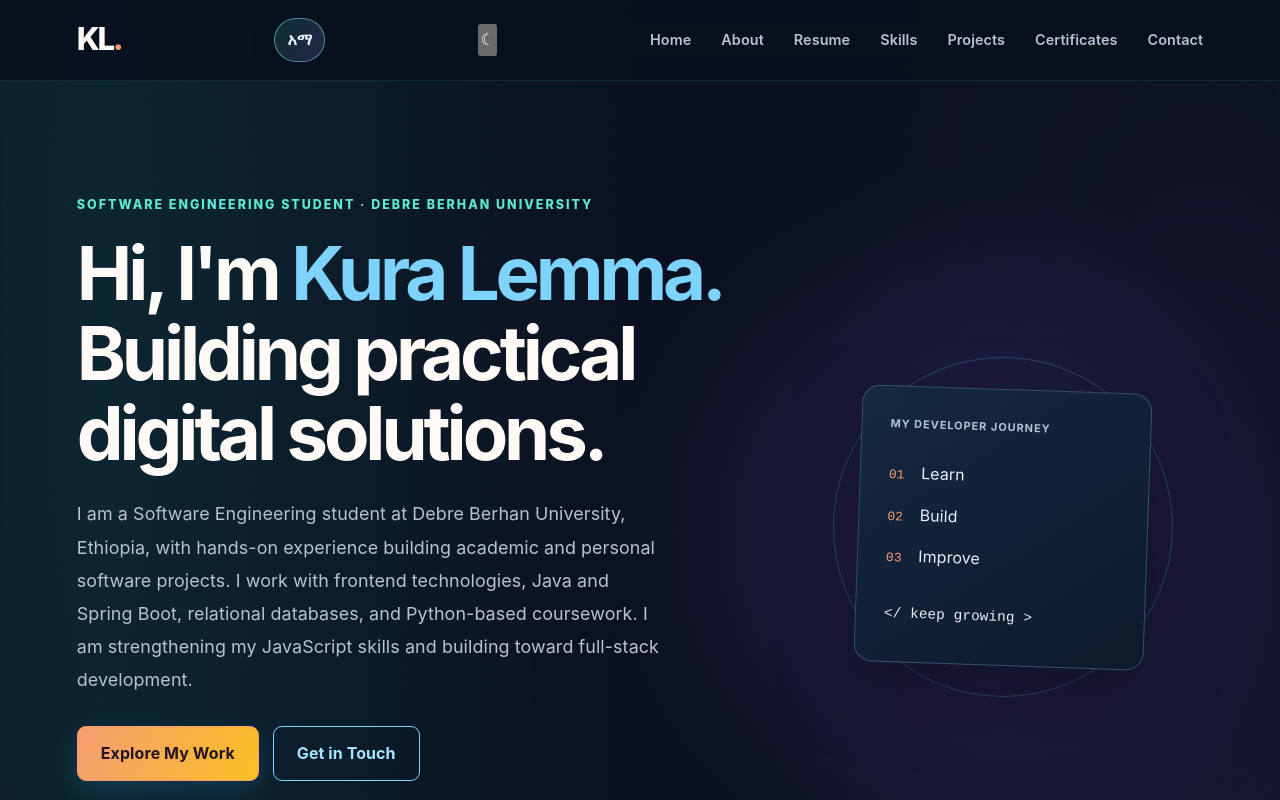
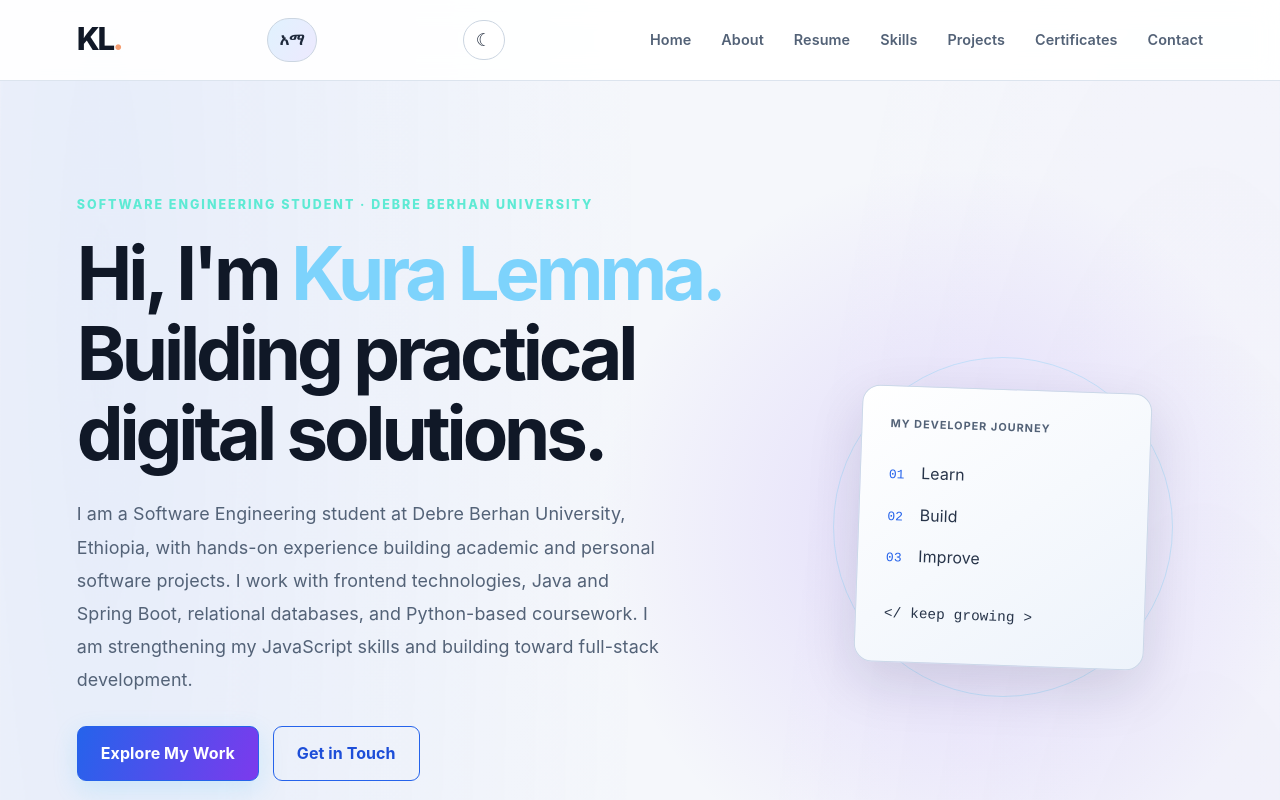
Before and after one commit to kura458/kura-lemma-portfolio, a plain HTML site: page index.html in a window 1280 px wide. Both pictures are taken after a click on the button "Switch to light theme". Shown: the top 800 px of the page. Drawn offline with Linux system fonts and the light colour scheme.

Commit message:
Style light theme and navigation theme control

```diff
--- a/styles.css
+++ b/styles.css
@@ -1310,3 +1310,124 @@ body {
   .navbar { flex-wrap: nowrap; }
   .language-toggle { margin-left: auto; margin-right: 4px; }
 }
+
+
+/* Black and white theme switcher */
+:root[data-theme="light"] {
+  color-scheme: light;
+  --color-bg: #f5f7fb;
+  --color-surface: #e9eef5;
+  --color-card: #ffffff;
+  --color-border: #d5deea;
+  --color-border-light: #c1ccda;
+  --color-text: #273449;
+  --color-heading: #101827;
+  --color-muted: #536277;
+  --color-subtle: #68778c;
+  --color-accent: #2563eb;
+  --color-accent-light: #1d4ed8;
+  --color-accent-dark: #ffffff;
+}
+:root[data-theme="light"] body {
+  background:
+    radial-gradient(ellipse at 8% 4%, rgb(37 99 235 / 7%), transparent 34rem),
+    radial-gradient(ellipse at 94% 24%, rgb(124 58 237 / 6%), transparent 31rem),
+    var(--color-bg);
+}
+:root[data-theme="light"] .site-header {
+  background: rgb(255 255 255 / 92%);
+  border-bottom-color: #dce4ee;
+}
+:root[data-theme="light"] .projects-section,
+:root[data-theme="light"] .skills-section {
+  background: linear-gradient(145deg, #eef2f8, #e7edf6 55%, #f4f6fb);
+}
+:root[data-theme="light"] .contact-section {
+  background:
+    radial-gradient(ellipse at 15% 20%, rgb(37 99 235 / 7%), transparent 30rem),
+    radial-gradient(ellipse at 85% 80%, rgb(124 58 237 / 6%), transparent 30rem),
+    #e9eef5;
+}
+:root[data-theme="light"] .project-tile,
+:root[data-theme="light"] .resume-card,
+:root[data-theme="light"] .skill-group,
+:root[data-theme="light"] .certificate-card,
+:root[data-theme="light"] .achievement-card,
+:root[data-theme="light"] .skills {
+  background: #ffffff;
+  border-color: #d5deea;
+  box-shadow: 0 8px 24px rgb(15 23 42 / 6%);
+}
+:root[data-theme="light"] .learning-group {
+  background: linear-gradient(145deg, #e7f1ff, #ffffff);
+}
+:root[data-theme="light"] .code-card {
+  background: linear-gradient(145deg, #ffffff, #edf3fb);
+  border-color: #cbd8e8;
+  box-shadow: 0 20px 55px rgb(15 23 42 / 12%);
+}
+:root[data-theme="light"] .tech-list li,
+:root[data-theme="light"] .skill-list li {
+  color: #334155;
+  border-color: #cbd5e1;
+  background: linear-gradient(110deg, #eff6ff, #f5f3ff);
+}
+:root[data-theme="light"] .visual-caption { color: #ffffff; }
+:root[data-theme="light"] .language-toggle {
+  color: #1e293b;
+  border-color: #cbd5e1;
+  background: linear-gradient(120deg, #e0f2fe, #ede9fe);
+}
+:root[data-theme="light"] .theme-toggle {
+  color: #1e293b;
+  border-color: #cbd5e1;
+  background: #ffffff;
+}
+:root[data-theme="light"] .resume-actions {
+  background: #f0f6ff;
+  border-color: #cbdcf5;
+}
+:root[data-theme="light"] .primary-button {
+  color: #ffffff;
+  border-color: #2563eb;
+  background: linear-gradient(110deg, #2563eb, #7c3aed);
+}
+:root[data-theme="light"] .primary-button:hover {
+  color: #ffffff;
+  background: linear-gradient(110deg, #1d4ed8, #6d28d9);
+}
+:root[data-theme="light"] .secondary-button {
+  color: #1d4ed8;
+  border-color: #2563eb;
+}
+:root[data-theme="light"] .secondary-button:hover {
+  background: rgb(37 99 235 / 8%);
+}
+:root[data-theme="light"] .site-footer {
+  border-top-color: #dce4ee;
+}
+.theme-toggle {
+  flex: 0 0 auto;
+  width: 42px;
+  min-height: 40px;
+  display: inline-grid;
+  place-items: center;
+  border: 1px solid rgb(125 211 252 / 55%);
+  border-radius: 999px;
+  background: linear-gradient(120deg, rgb(45 212 191 / 16%), rgb(167 139 250 / 18%));
+  color: #fff7ed;
+  font-size: 1.1rem;
+  cursor: pointer;
+  transition: transform 180ms ease, border-color 180ms ease, background 180ms ease;
+}
+.theme-toggle:hover {
+  transform: translateY(-2px);
+  border-color: #f59e72;
+}
+.theme-toggle:focus-visible {
+  outline: 3px solid var(--color-accent-light);
+  outline-offset: 3px;
+}
+@media (max-width: 650px) {
+  .theme-toggle { margin-left: 0; }
+}
```
